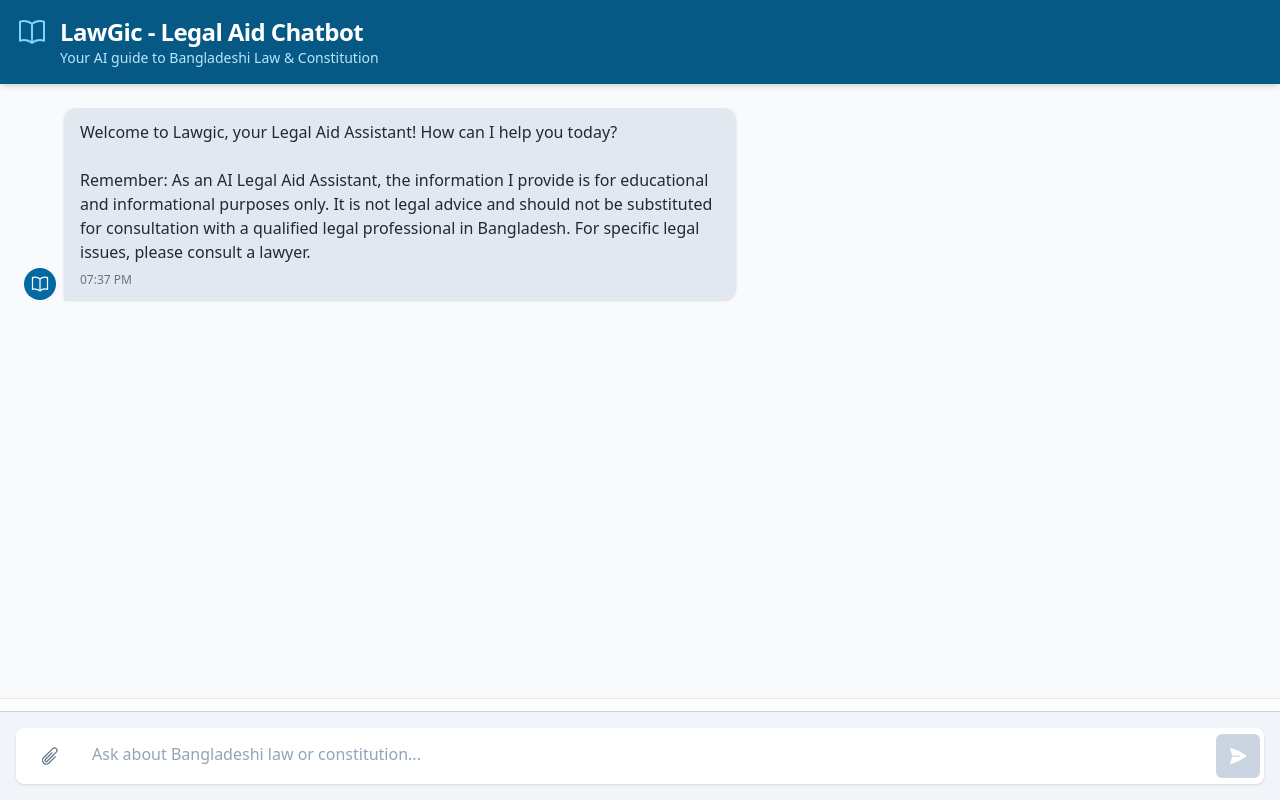
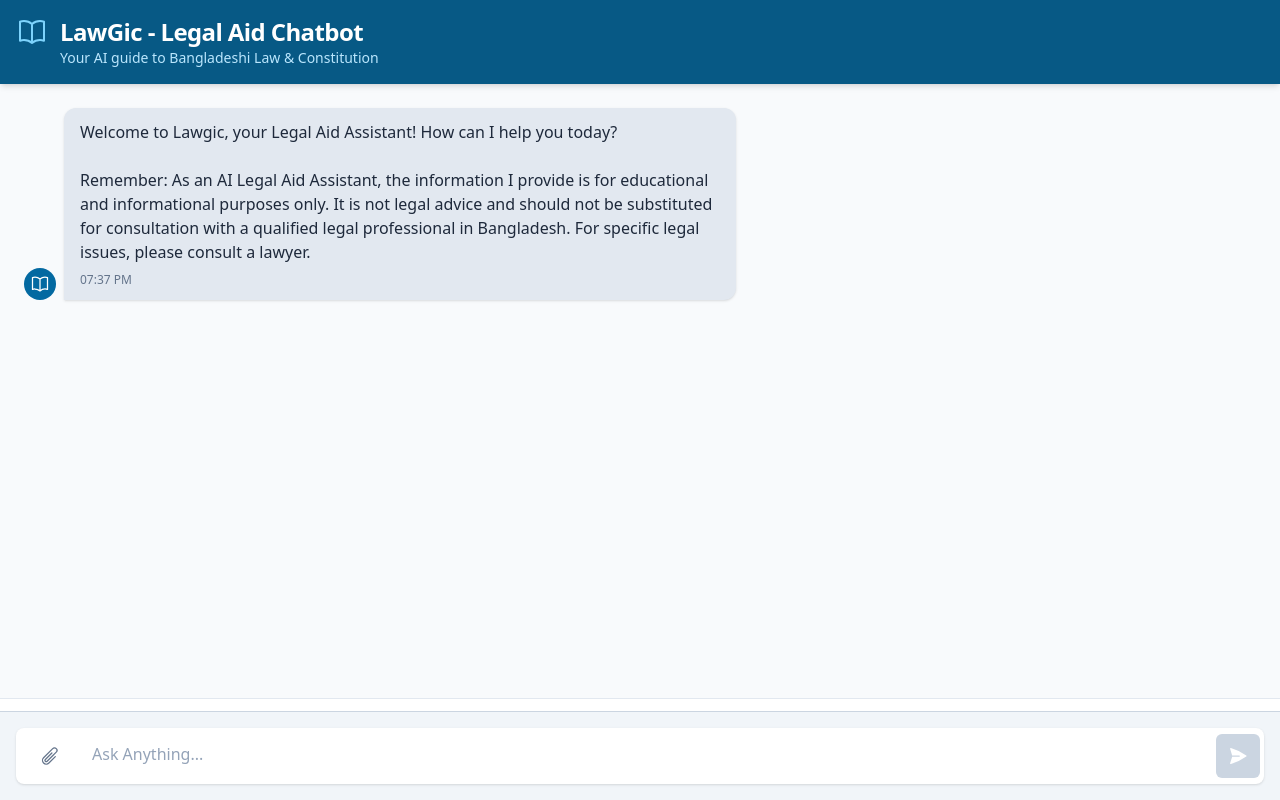
Before and after one commit to smahmuddz/LawGic, a React (Vite) app: page / in a window 1280 px wide. Built offline with nearby package versions, Linux system fonts and the light colour scheme.

Commit message:
Update ChatInput.tsx

```diff
--- a/components/ChatInput.tsx
+++ b/components/ChatInput.tsx
@@ -101,7 +101,7 @@ export const ChatInput: React.FC<ChatInputProps> = ({ onSendMessage, isLoading }
             value={input}
             onChange={(e) => setInput(e.target.value)}
             onKeyPress={handleKeyPress}
-            placeholder="Ask about Bangladeshi law or constitution..."
+            placeholder="Ask Anything..."
             className="flex-grow p-3 border-none focus:ring-0 resize-none h-12 min-h-[3rem] max-h-32 leading-tight bg-transparent text-slate-700 placeholder-slate-400"
             rows={1}
             disabled={isLoading}
```
